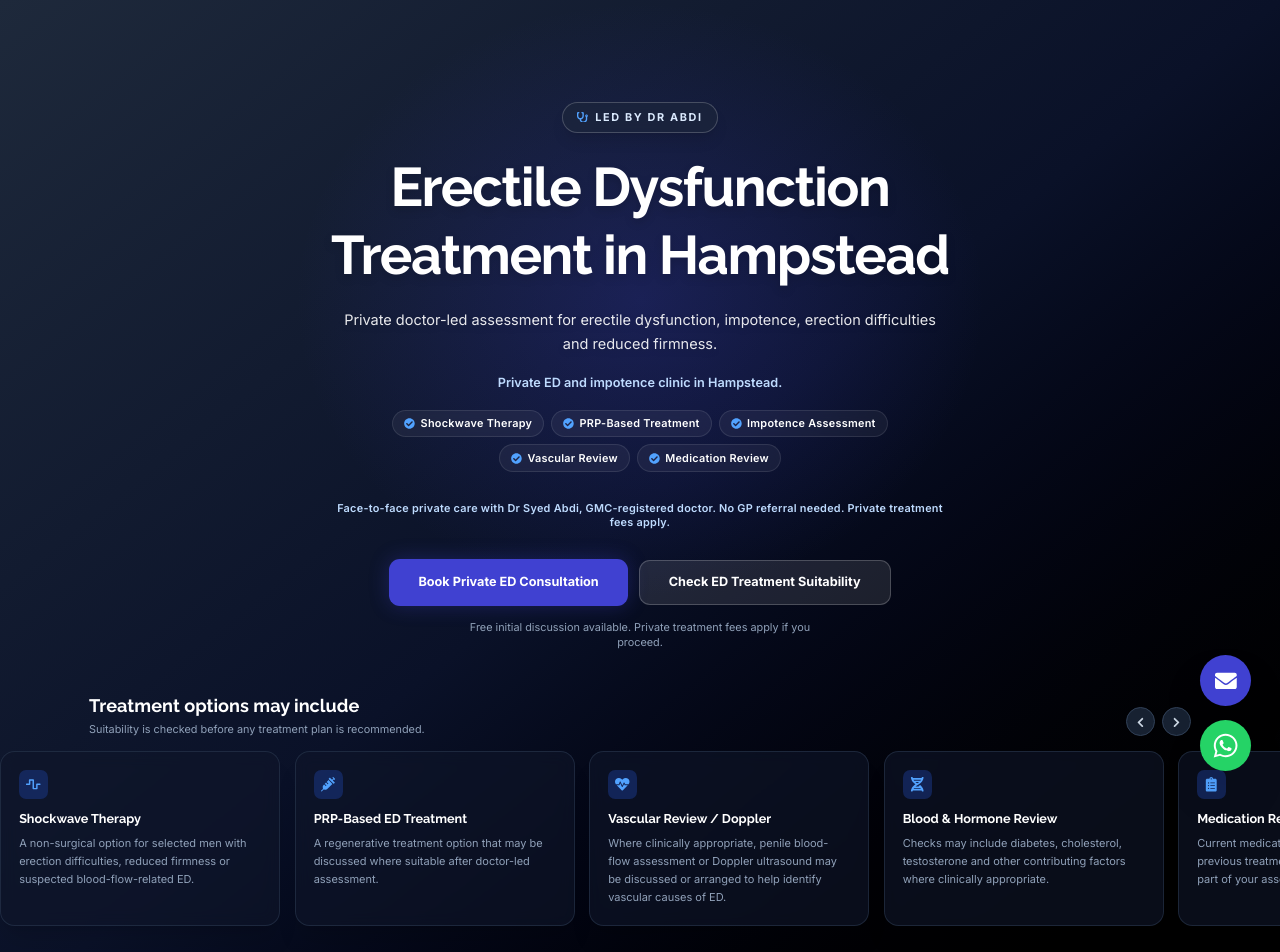
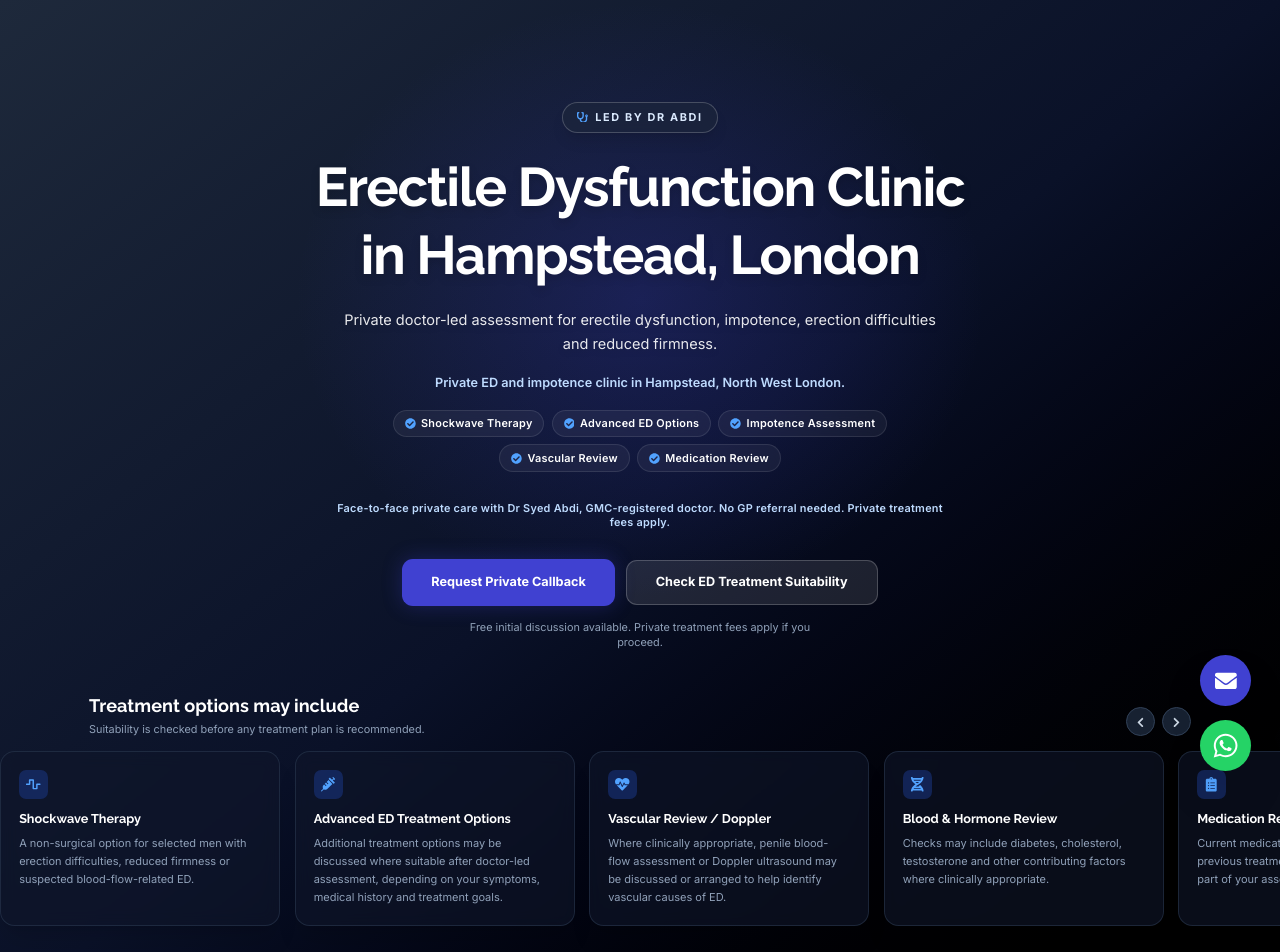
Before and after one commit to binithekid/Healing-PRP-Clinics-Preview, a Next.js app: page /hampstead/erectile-dysfunction-treatment in a window 1280 px wide. Shown: the top 952 px of the page. Built offline with nearby package versions, Linux system fonts and the light colour scheme.

Commit message:
Update ED treatment options and button text

```diff
--- a/src/components/pages/ErectileDysfunctionTreatmentClient.tsx
+++ b/src/components/pages/ErectileDysfunctionTreatmentClient.tsx
@@ -69,8 +69,8 @@ const mobileTreatmentCards = [
     icon: FaWaveSquare,
   },
   {
-    title: "PRP-Based ED Treatment",
-    text: "A regenerative treatment option that may be discussed where suitable after doctor-led assessment.",
+    title: "Advanced ED Treatment Options",
+    text: "Additional treatment options may be discussed where suitable after doctor-led assessment, depending on your symptoms, medical history and treatment goals.",
     icon: FaSyringe,
   },
   {
@@ -99,8 +99,8 @@ const treatmentOptions = [
   },
   {
     icon: FaSyringe,
-    title: "PRP-Based ED Treatment",
-    description: "A doctor-prepared treatment using a concentrated sample from your own blood. This may be considered as part of a personalised ED plan after consultation, depending on your symptoms and suitability.",
+    title: "Advanced ED Treatment Options",
+    description: "Additional treatment options may be discussed where suitable after doctor-led assessment, depending on your symptoms, medical history and treatment goals.",
     tags: ["Minimal discomfort", "Takes ~30 mins", "No planned downtime"]
   },
   {
@@ -185,6 +185,7 @@ export default function ErectileDysfunctionTreatmentClient({
   const sliderRef = useRef<HTMLDivElement>(null);
 
   const isBirmingham = locationName === "Birmingham";
+  const isHampstead = locationName === "Hampstead";
 
   useEffect(() => {
     window.scrollTo(0, 0);
@@ -268,14 +269,20 @@ export default function ErectileDysfunctionTreatmentClient({
           </div>
 
           <h1 className="md:text-5xl lg:text-6xl text-4xl font-bold font-raleway text-white leading-tight mb-5 tracking-tight drop-shadow-lg">
-            Erectile Dysfunction <br className="hidden sm:block"/> Treatment in {locationName}
+            {isHampstead
+              ? <>Erectile Dysfunction Clinic <br className="hidden sm:block"/> in Hampstead, London</>
+              : <>Erectile Dysfunction <br className="hidden sm:block"/> Treatment in {locationName}</>
+            }
           </h1>
 
           <p className="text-sm md:text-base text-white/90 font-inter leading-relaxed max-w-2xl mx-auto mb-5 drop-shadow-md">
             {heroDescription}
           </p>
           <p className="text-xs md:text-sm text-blue-200 font-inter max-w-2xl mx-auto mb-5 font-semibold">
-            Private ED and impotence clinic in {locationName}.
+            {isHampstead
+              ? "Private ED and impotence clinic in Hampstead, North West London."
+              : `Private ED and impotence clinic in ${locationName}.`
+            }
           </p>
 
           {/* NEW TREATMENT PILLS */}
@@ -283,7 +290,7 @@ export default function ErectileDysfunctionTreatmentClient({
             custom={0} initial="hidden" animate="visible" variants={fadeUpVariants}
             className="flex flex-wrap justify-center gap-2 max-w-2xl mx-auto mb-8"
           >
-            {["Shockwave Therapy", "PRP-Based Treatment", "Impotence Assessment", "Vascular Review", "Medication Review"].map((pill, idx) => (
+            {["Shockwave Therapy", "Advanced ED Options", "Impotence Assessment", "Vascular Review", "Medication Review"].map((pill, idx) => (
               <div key={idx} className="flex items-center gap-1.5 px-3 py-1.5 bg-white/5 border border-white/10 rounded-full backdrop-blur-sm">
                 <FaCheckCircle className="text-blue-400 w-3 h-3 shrink-0" />
                 <span className="text-white text-[11px] md:text-xs font-semibold tracking-wide font-inter">{pill}</span>
@@ -303,7 +310,7 @@ export default function ErectileDysfunctionTreatmentClient({
               onClick={handleAction}
               className="px-8 py-4 w-full sm:w-auto flex items-center justify-center text-sm cursor-pointer bg-[#4041d1] hover:bg-[#2a2bb8] text-white rounded-xl font-bold transition-all duration-300 gap-2 shadow-[0_0_20px_rgba(64,65,209,0.3)] hover:shadow-[0_0_25px_rgba(64,65,209,0.5)] active:scale-95 font-inter"
             >
-              Book Private ED Consultation
+              Request Private Callback
             </button>
             <button
               onClick={() => setIsAssessmentOpen(true)}
@@ -418,7 +425,7 @@ export default function ErectileDysfunctionTreatmentClient({
                     "Medical history and current medication",
                     "Possible contributing factors, including circulation, hormones, stress and lifestyle",
                     "Vascular review, with penile Doppler ultrasound discussed or arranged where clinically appropriate",
-                    "Suitable ED and impotence treatment options, which may include shockwave therapy, PRP-based treatment, blood tests, medication review or referral where appropriate",
+                    "Suitable ED and impotence treatment options, which may include shockwave therapy, advanced ED options, blood tests, medication review or referral where appropriate",
                   ].map((item, i) => (
                     <li key={i} className="flex items-start gap-3">
                       <FaCheckCircle className="text-[#4041d1] mt-1 shrink-0 text-base" />
```
